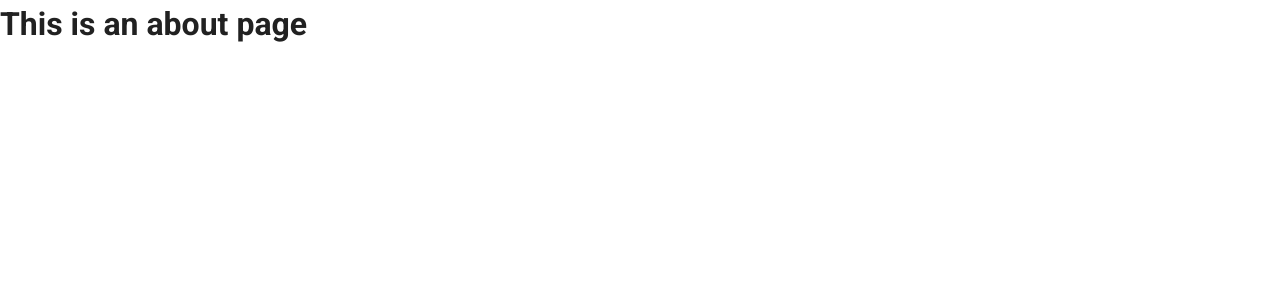
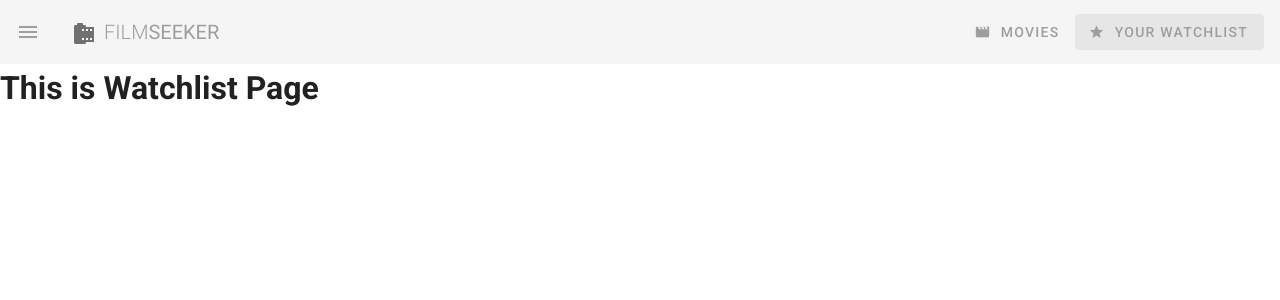
Before and after one commit to hanstanawi/filmseeker-webapp, a Vue app: page /watchlist in a window 1280 px wide. Shown: the top 300 px of the page. Built offline with nearby package versions, Linux system fonts and the light colour scheme.

Commit message:
Setting up the navbar

```diff
--- a/src/App.vue
+++ b/src/App.vue
@@ -1,5 +1,6 @@
 <template>
   <v-app>
+    <Navbar />
     <v-content>
       <router-view></router-view>
     </v-content>
@@ -7,12 +8,15 @@
 </template>
 
 <script>
+import Navbar from '@/components/Navbar.vue';
+
 export default {
   name: 'App',
-  components: {},
-
-  data: () => ({
-    //
-  }),
+  data() {
+    return {};
+  },
+  components: {
+    Navbar,
+  },
 };
 </script>
--- /dev/null
+++ b/src/components/MovieCard.vue
@@ -0,0 +1,13 @@
+<template>
+  <div></div>
+</template>
+
+<script>
+export default {
+  name: 'MovieCard',
+};
+</script>
+
+<style scoped>
+
+</style>
--- /dev/null
+++ b/src/components/Navbar.vue
@@ -0,0 +1,73 @@
+<template>
+  <nav>
+    <v-app-bar flat app>
+      <!-- Open Drawer -->
+      <v-app-bar-nav-icon
+        class="grey--text"
+        @click="openDrawer = !openDrawer"
+      ></v-app-bar-nav-icon>
+      <!-- Logo -->
+      <v-toolbar-title class="grey--text text-uppercase">
+        <v-icon left>mdi-film</v-icon>
+        <span class="font-weight-light">Film</span>
+        <span>Seeker</span>
+      </v-toolbar-title>
+      <v-spacer></v-spacer>
+      <!-- Nav Items -->
+      <v-btn
+      v-for="link in links"
+      :key="link.label"
+      text
+      :to="link.url"
+      class="grey--text">
+      <v-icon left small>{{ link.icon }}</v-icon>
+      {{ link.label }}
+      </v-btn>
+    </v-app-bar>
+    <!-- Navigation Drawer -->
+    <v-navigation-drawer app color="cyan lighten-1" v-model="openDrawer">
+      <v-list>
+          <v-list-item
+            v-for="link in links"
+            :key="link.label"
+            route
+            :to="link.url"
+          >
+            <v-list-item-action>
+              <v-icon class="white--text">{{ link.icon }}</v-icon>
+            </v-list-item-action>
+            <v-list-item-subtitle class="white--text">{{
+              link.label
+            }}</v-list-item-subtitle>
+          </v-list-item>
+        </v-list>
+    </v-navigation-drawer>
+  </nav>
+</template>
+
+<script>
+export default {
+  name: 'Navbar',
+  data() {
+    return {
+      links: [
+        {
+          label: 'Movies',
+          url: '/',
+          icon: 'mdi-movie',
+        },
+        {
+          label: 'Your Watchlist',
+          url: '/watchlist',
+          icon: 'mdi-star',
+        },
+      ],
+      openDrawer: false,
+    };
+  },
+};
+</script>
+
+<style>
+
+</style>
--- a/src/router/index.js
+++ b/src/router/index.js
@@ -16,9 +16,14 @@ const routes = [
     component: () => import('../views/Watchlist.vue'),
   },
   {
-    path: '/:id',
+    path: '/movie/:id',
     name: 'MovieDetails',
     component: () => import('../views/MovieDetails.vue'),
+    props: true,
+  },
+  {
+    path: '*',
+    redirect: '/',
   },
 ];
 
--- a/src/views/Movies.vue
+++ b/src/views/Movies.vue
@@ -1,11 +1,17 @@
 <template>
   <div class="home">
     <h1>Movies Page</h1>
+    <MovieCard />
   </div>
 </template>
 
 <script>
+import MovieCard from '@/components/MovieCard.vue';
+
 export default {
   name: 'Home',
+  components: {
+    MovieCard,
+  },
 };
 </script>
--- a/src/views/Watchlist.vue
+++ b/src/views/Watchlist.vue
@@ -1,5 +1,5 @@
 <template>
   <div class="about">
-    <h1>This is an about page</h1>
+    <h1>This is Watchlist Page</h1>
   </div>
 </template>
```
